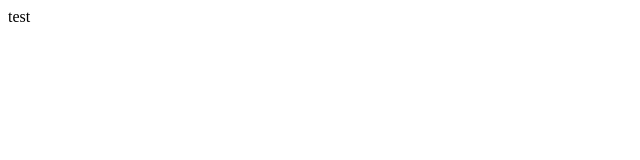
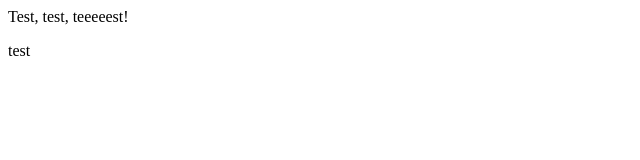
Before and after one commit to grupaB3/proiectIP, a plain HTML site: page index.html in a window 1280 px wide. Shown: the whole page, without its empty margins (0-640 px from the left). Drawn offline with Linux system fonts and the light colour scheme.

Commit message:
Update index.html

```diff
--- a/index.html
+++ b/index.html
@@ -1,6 +1,6 @@
 <html>
 <body>
-
+Test, test, teeeeest!
 <p>test</p>
 
 </body>
```
